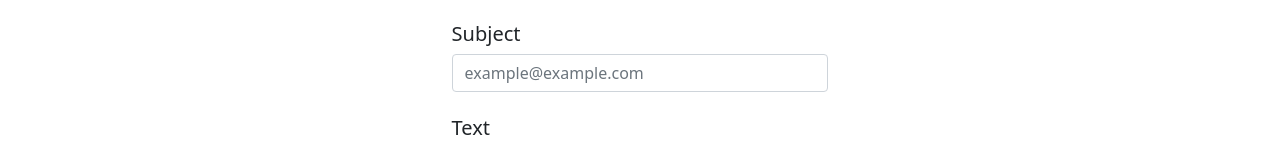
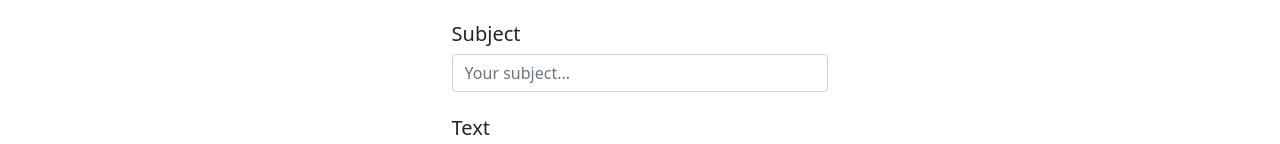
Before and after one commit to Trzmielu/Projekt_Zespolowy, a website: page private/portal.html in a window 1280 px wide. Shown: the part 304-448 px from the top of the page. Drawn offline with nearby package versions, Linux system fonts and the light colour scheme; files that its build step writes are made by us from their sources; no server answers.

```diff
--- a/private/portal.html
+++ b/private/portal.html
@@ -67,7 +67,7 @@
                         </div>
                         </br>
                         <h5>Subject</h5>
-                        <input type="text" class="form-control" name="Subject" id="subject" placeholder="example@example.com" >
+                        <input type="text" class="form-control" name="Subject" id="subject" placeholder="Your subject..." >
                         </br>
                         <h5>Text</h5>
                         <textarea class="form-control" name="text" id="dataText" placeholder="Your message..." rows='18'></textarea>
```
